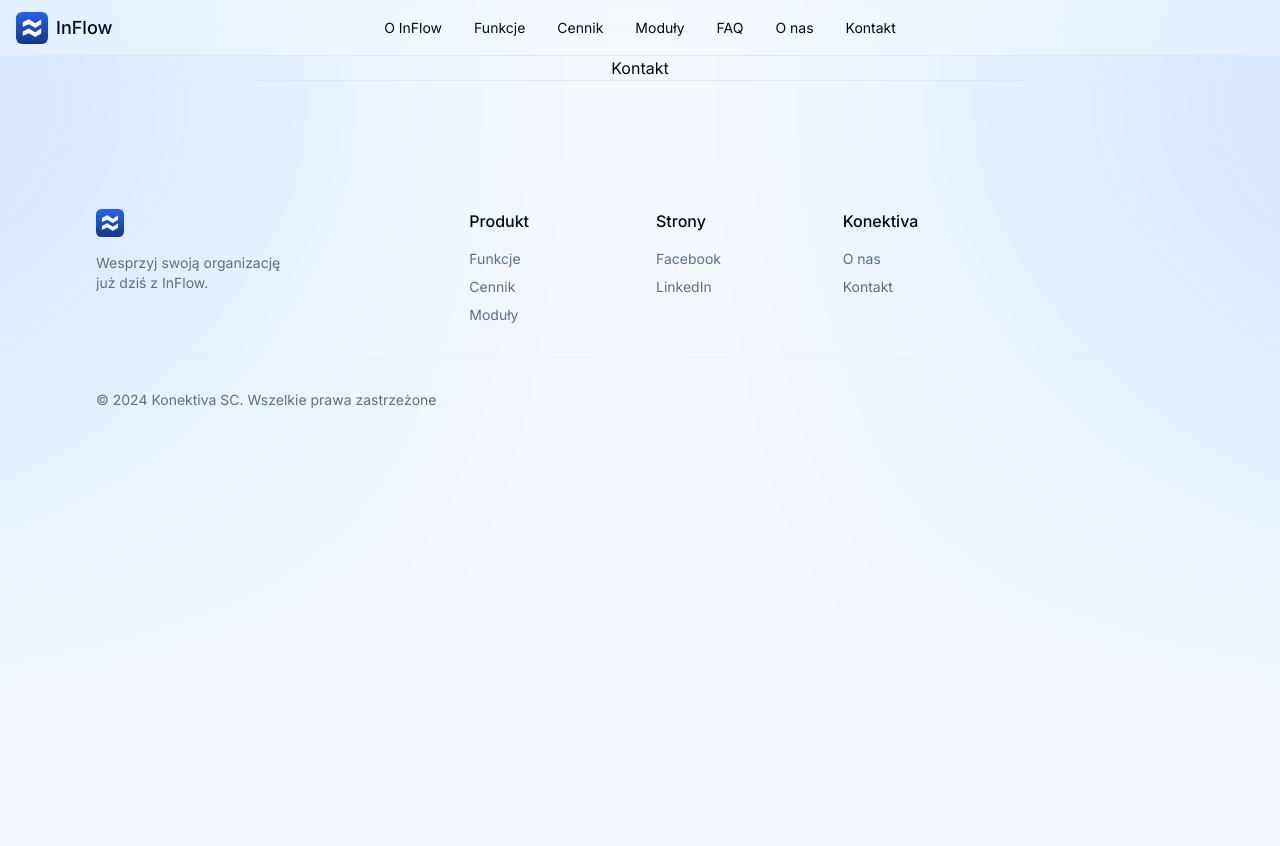
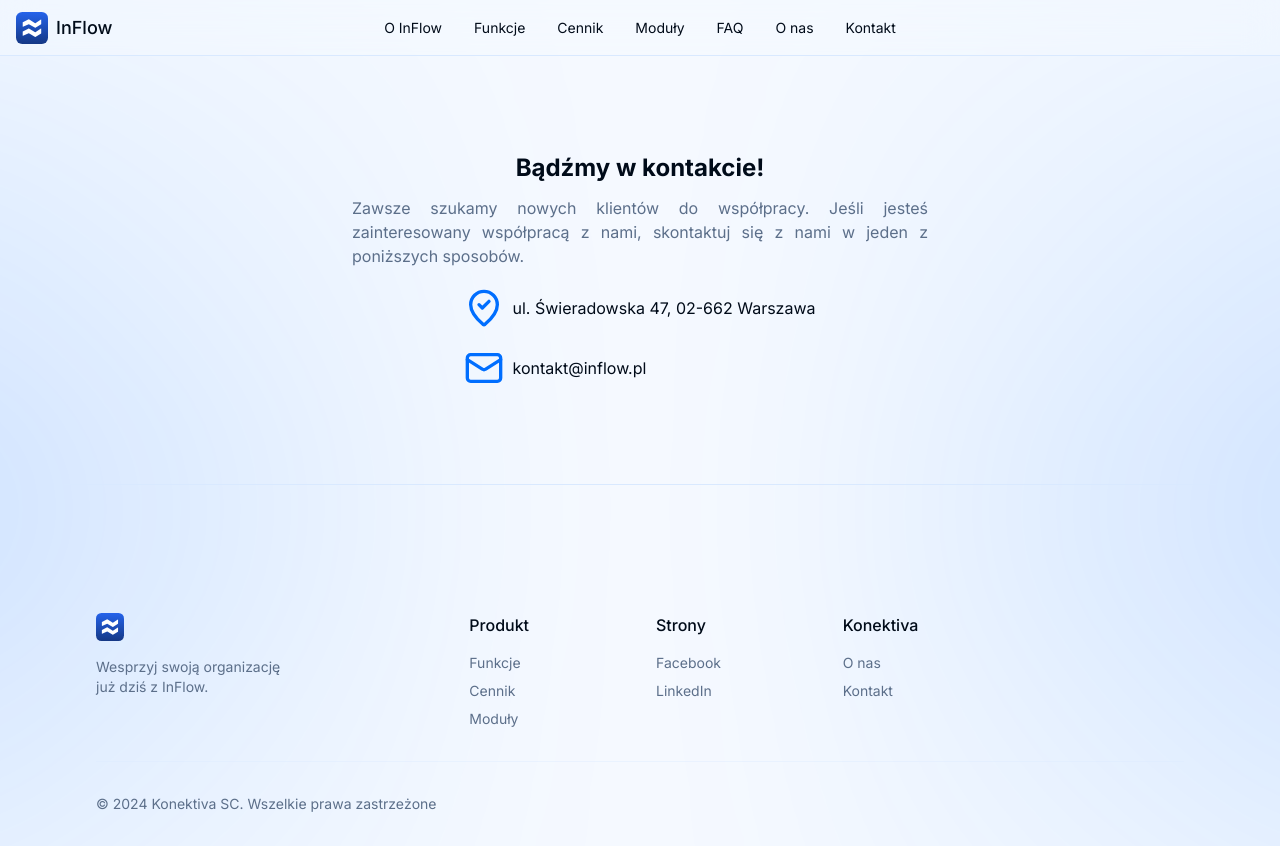
Before and after one commit to KonektivaDev/inflow-www, a Next.js app: page /inflow/kontakt in a window 1280 px wide. Shown: the top 846 px of the page. Before the commit the page ends 800 px from the top, so only its background shows below. Built offline with nearby package versions, Linux system fonts and the light colour scheme.

Commit message:
contact page

```diff
--- a/app/inflow/kontakt/page.tsx
+++ b/app/inflow/kontakt/page.tsx
@@ -1,9 +1,26 @@
+import { Mail, MapPinCheckInsideIcon } from "lucide-react";
+import Link from "next/link";
 import React from "react";
 
 export default function ContactPage() {
   return (
-    <div>
-      <h1>Kontakt</h1>
+    <div className="container mx-auto m-12 flex flex-col items-center justify-center p-12">
+      <h1 className="text-2xl font-bold mb-3">Bądźmy w kontakcie!</h1>
+      <p className="text-muted-foreground max-w-xl text-justify mb-5">
+        Zawsze szukamy nowych klientów do współpracy. Jeśli jesteś
+        zainteresowany współpracą z nami, skontaktuj się z nami w jeden z
+        poniższych sposobów.
+      </p>
+      <div className="flex flex-col items-start justify-start gap-5">
+        <div className="flex items-center gap-2">
+          <MapPinCheckInsideIcon className="w-10 h-10 text-primary" />
+          <span>ul. Świeradowska 47, 02-662 Warszawa</span>
+        </div>
+        <Link href="mailto:info@inflow.pl" className="flex items-center gap-2">
+          <Mail className="w-10 h-10 text-primary" />
+          <span>kontakt@inflow.pl</span>
+        </Link>
+      </div>
     </div>
   );
 }
```
